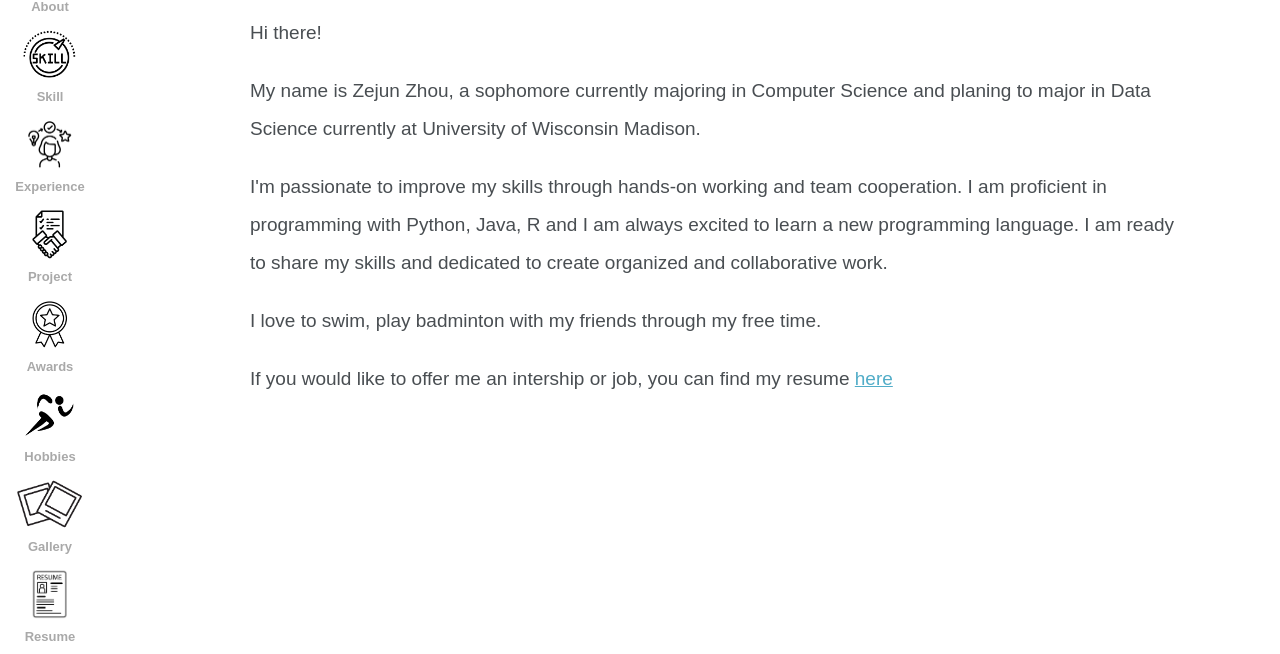
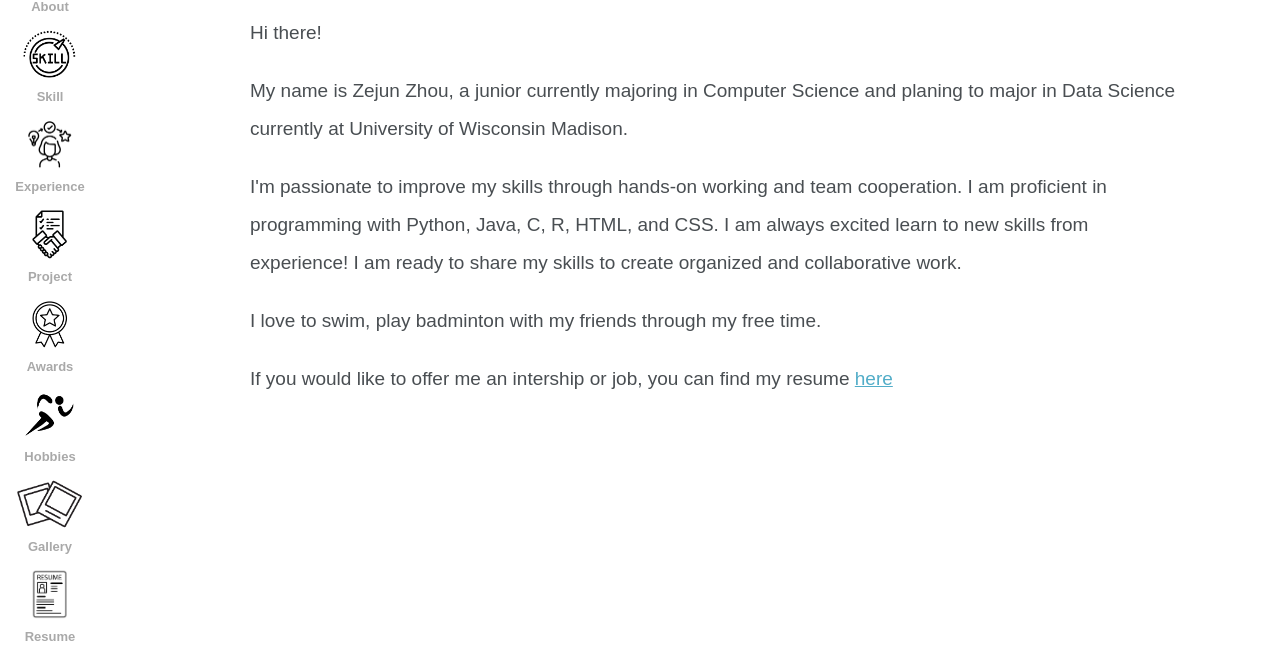
Before and after one commit to ZejunZhou/Zejun-Zhou-Website, a plain HTML site: page index.html in a window 1280 px wide. Shown: the part 146-800 px from the top of the page. Drawn offline with Linux system fonts and the light colour scheme.

Commit message:
Update index.html

```diff
--- a/index.html
+++ b/index.html
@@ -82,8 +82,8 @@
 
             <div class="textbox">
                 <p class="text-intro">Hi there!</p>
-                <p>My name is Zejun Zhou, a sophomore currently majoring in Computer Science and planing to major in Data Science currently at University of Wisconsin Madison.</p>
-                <p>I'm passionate to improve my skills through hands-on working and team cooperation. I am proficient in programming with Python, Java, R and I am always excited to learn a new programming language. I am ready to share my skills and dedicated to create organized and collaborative work.</p>
+                <p>My name is Zejun Zhou, a junior currently majoring in Computer Science and planing to major in Data Science currently at University of Wisconsin Madison.</p>
+                <p>I'm passionate to improve my skills through hands-on working and team cooperation. I am proficient in programming with Python, Java, C, R, HTML, and CSS. I am always excited learn to new skills from experience! I am ready to share my skills to create organized and collaborative work.</p>
                 <p>I love to swim, play badminton with my friends through my free time.</p>
                 <p>If you would like to offer me an intership or job, you can find my resume <a href="resume/Zejun_Zhou_Resume.PDF">here</a></p>
             </div>
```
